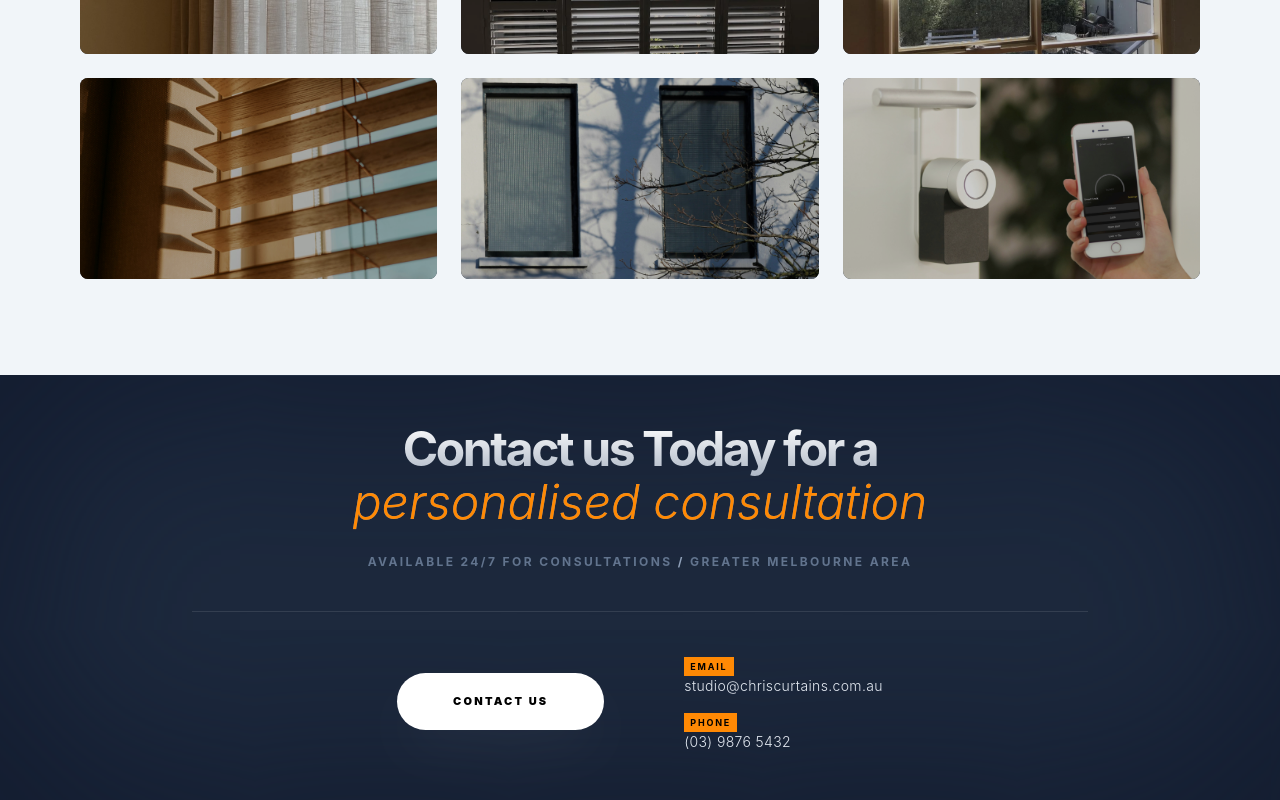
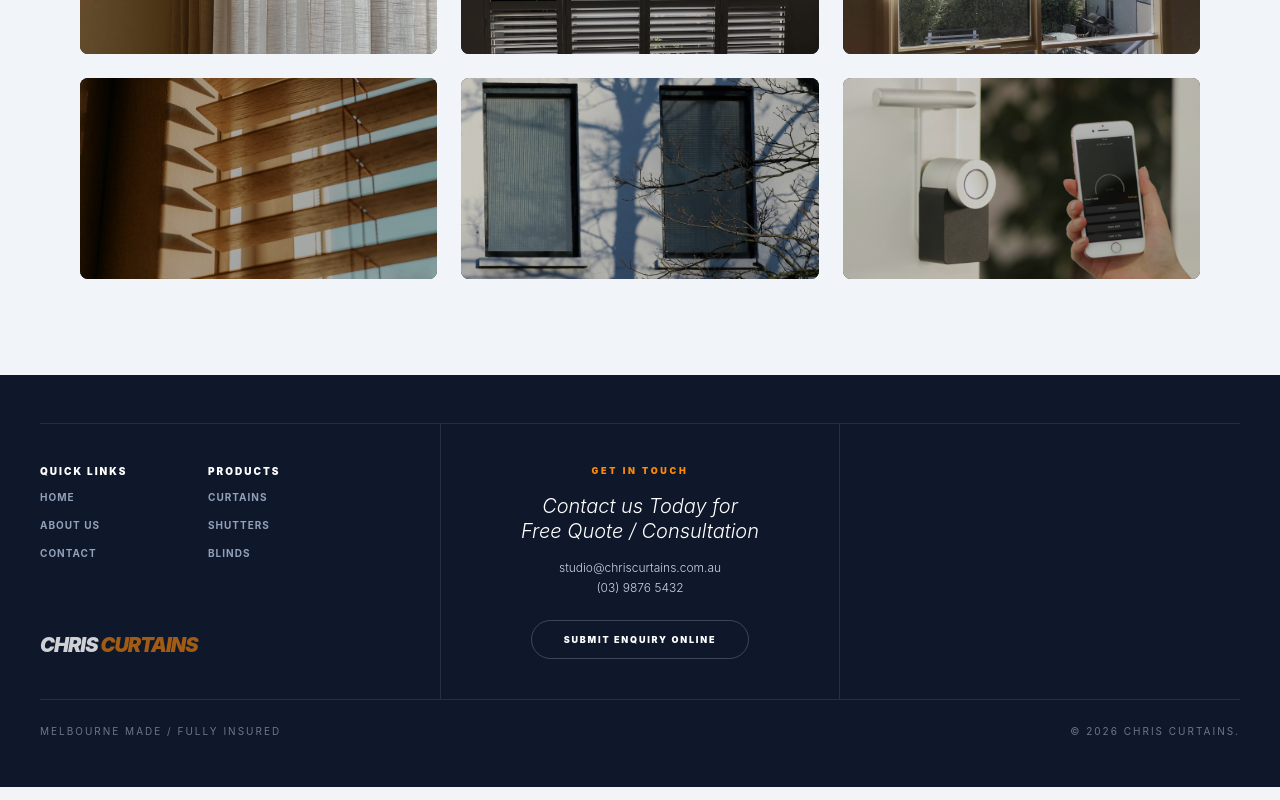
Before and after one commit to zoejuu/chris-website, a Next.js app: page / in a window 1280 px wide. Shown: the part 1968-2768 px from the top of the page. Built offline with nearby package versions, Linux system fonts and the light colour scheme.

Commit message:
separate footer as component

```diff
--- a/package.json
+++ b/package.json
@@ -21,7 +21,7 @@
     "styled-components": "^6.3.11"
   },
   "devDependencies": {
-    "@tailwindcss/postcss": "^4.2.0",
+    "@tailwindcss/postcss": "^4.2.2",
     "@types/node": "^20",
     "@types/react": "^19",
     "@types/react-dom": "^19",
--- a/src/app/layout.tsx
+++ b/src/app/layout.tsx
@@ -2,6 +2,7 @@ import type { Metadata } from "next";
 import { Geist, Geist_Mono, Playfair_Display } from "next/font/google";
 import "./globals.css";
 import Navbar from "@/components/Navbar";
+import Footer from "@/components/Footer";
 
 const geistSans = Geist({
   variable: "--font-geist-sans",
@@ -37,6 +38,7 @@ export default function RootLayout({
       >
         <Navbar />
         {children}
+        <Footer />
       </body>
     </html>
   );
--- a/src/app/page.tsx
+++ b/src/app/page.tsx
@@ -172,54 +172,6 @@ export default function Homepage() {
           </div>
       </section>
 
-      {/* Contact Section */}
-      <section className="bg-slate-800 py-12 px-10 relative overflow-hidden shadow-[inset_0_0_200px_rgba(15,23,42,1.5)]">
-        <div className="absolute top-0 left-1/2 -translate-x-1/2 w-full h-[1px] bg-gradient-to-r from-transparent via-slate-700 to-transparent"></div>
-        <div className="max-w-4xl mx-auto text-center relative z-10">
-          <h2 className="text-4xl md:text-5xl font-bold mb-6 text-transparent bg-clip-text bg-gradient-to-b from-white to-slate-500 tracking-tighter leading-[1.1]">
-            Contact us Today for a <br />
-            <span className="font-serif italic font-light lowercase tracking-normal text-orange-400">Personalised Consultation</span>
-          </h2>
-
-          <p className="text-slate-500 font-bold mb-10 uppercase tracking-[0.2em] text-[12px]">
-            Available 24/7 for consultations <span className="text-slate-400">/</span> Greater Melbourne Area
-          </p>
-          <div className="border-t border-white/10 pt-10">
-            <div className="flex flex-col md:flex-row items-center justify-center gap-12 md:gap-20">
-
-              <div className="shrink-0">
-                <Link href="/contact">
-                  <button className="rounded-full bg-white text-black px-14 py-5 text-[11px] font-black uppercase tracking-[0.2em] hover:bg-orange-400 hover:text-white transition-all duration-500 shadow-2xl shadow-white/5">
-                    Contact Us
-                  </button>
-                </Link>
-              </div>
-
-              <div className="flex flex-col space-y-3 text-center md:text-left">
-                <div className="group">
-                  <span className="bg-orange-400 px-1.5 py-1 text-[9px] font-bold uppercase tracking-[0.2em]">
-                    Email
-                  </span>
-                  <p className="text-sm text-slate-200 font-light tracking-wide group-hover:text-white transition-colors">
-                    studio@chriscurtains.com.au
-                  </p>
-                </div>
-
-                <div className="group">
-                  <span className="bg-orange-400 px-1.5 py-1 text-[9px] font-bold uppercase tracking-[0.2em]">
-                    Phone
-                  </span>
-                  <p className="text-sm text-slate-200 font-light tracking-wide group-hover:text-white transition-colors">
-                    (03) 9876 5432
-                  </p>
-                </div>
-
-              </div>
-            </div>
-          </div>
-        </div>
-      </section>
-
     </>
   )
 }
--- /dev/null
+++ b/src/components/Footer.tsx
@@ -0,0 +1,79 @@
+"use client"
+
+import Link from 'next/link';
+
+export default function Footer() {
+  return (
+    <footer className="bg-slate-900 py-12 px-10 relative overflow-hidden">
+      <div className="max-w-7xl mx-auto relative z-10">
+        <div className="grid grid-cols-1 md:grid-cols-3 border-y border-white/10">
+
+          {/* Column 1: Links & Brand */}
+          <div className="py-2 md:pr-10 space-y-4 flex flex-col justify-between">
+            <div className="py-8 md:pr-10 grid grid-cols-2 gap-4">
+              <div className="space-y-1">
+                <p className="text-white text-[10px] font-black uppercase tracking-[0.2em]">Quick Links</p>
+                <ul className="space-y-1">
+                  {['Home', 'About Us', 'Contact'].map((item) => (
+                    <li key={item}>
+                      <Link href={`/${item.toLowerCase().replace(' ', '')}`} className="text-slate-400 hover:text-white text-[10px] font-bold uppercase tracking-widest transition-colors">
+                        {item}
+                      </Link>
+                    </li>
+                  ))}
+                </ul>
+              </div>
+              <div className="space-y-1">
+                <p className="text-white text-[10px] font-black uppercase tracking-[0.2em]">Products</p>
+                <ul className="space-y-1">
+                  {['Curtains', 'Shutters', 'Blinds'].map((item) => (
+                    <li key={item}>
+                      <Link href="/products" className="text-slate-400 hover:text-white text-[10px] font-bold uppercase tracking-widest transition-colors">
+                        {item}
+                      </Link>
+                    </li>
+                  ))}
+                </ul>
+              </div>
+            </div>
+            <Link href="/" className="pb-8 text-xl font-black tracking-tighter uppercase italic text-white/80">
+              Chris <span className="text-orange-400/60">Curtains</span>
+            </Link>
+          </div>
+
+          {/* Column 2: Contact */}
+          <div className="py-10 px-0 md:px-10 border-y md:border-y-0 md:border-x border-white/10 flex flex-col justify-center items-center text-center">
+            <p className="text-orange-400 text-[9px] font-black uppercase tracking-[0.3em] mb-4">Get in Touch</p>
+            <h3 className="text-xl font-light text-white leading-tight italic font-serif mb-4">
+              Contact us Today for <br/> Free Quote / Consultation
+            </h3>
+            <div className="space-y-1 mb-6">
+              <p className="text-xs text-slate-300 font-light">studio@chriscurtains.com.au</p>
+              <p className="text-xs text-slate-300 font-light">(03) 9876 5432</p>
+            </div>
+            <Link href="/contact">
+              <button className="rounded-full border border-white/20 text-white px-8 py-3 text-[9px] font-black uppercase tracking-[0.2em] hover:bg-white hover:text-black transition-all duration-300">
+                Submit Enquiry Online
+              </button>
+            </Link>
+          </div>
+
+          {/* Column 3: Instagram Preview */}
+          <div className="py-10 md:pl-10 flex flex-col justify-between">
+
+          </div>
+        </div>
+
+        {/* Bottom Copyright */}
+        <div className="mt-6 flex flex-col md:flex-row justify-between items-center opacity-50">
+          <p className="text-[10px] text-slate-300 uppercase tracking-[0.2em]">
+            Melbourne Made / Fully Insured
+          </p>
+          <p className="text-[10px] text-slate-300 uppercase tracking-[0.2em]">
+            © 2026 Chris Curtains.
+          </p>
+        </div>
+      </div>
+    </footer>
+  );
+}
```
Also changed, not shown: 1 other file (tests, documents, lock files or other folders).
